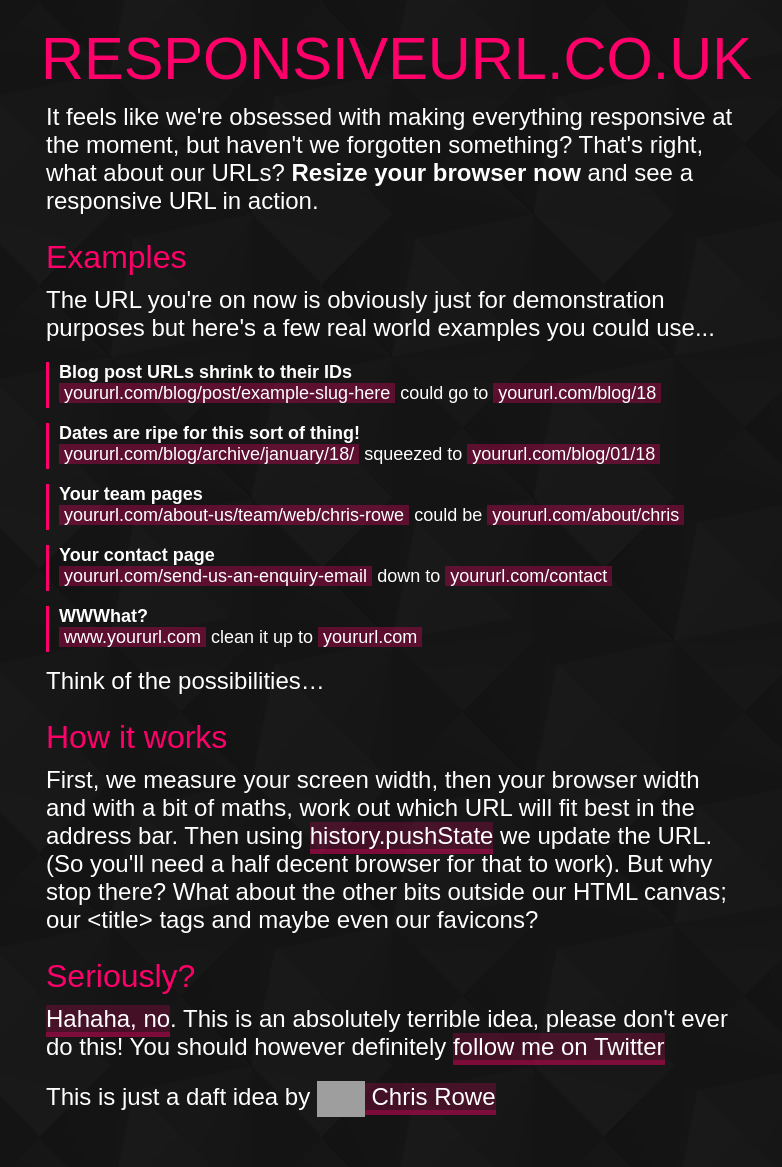
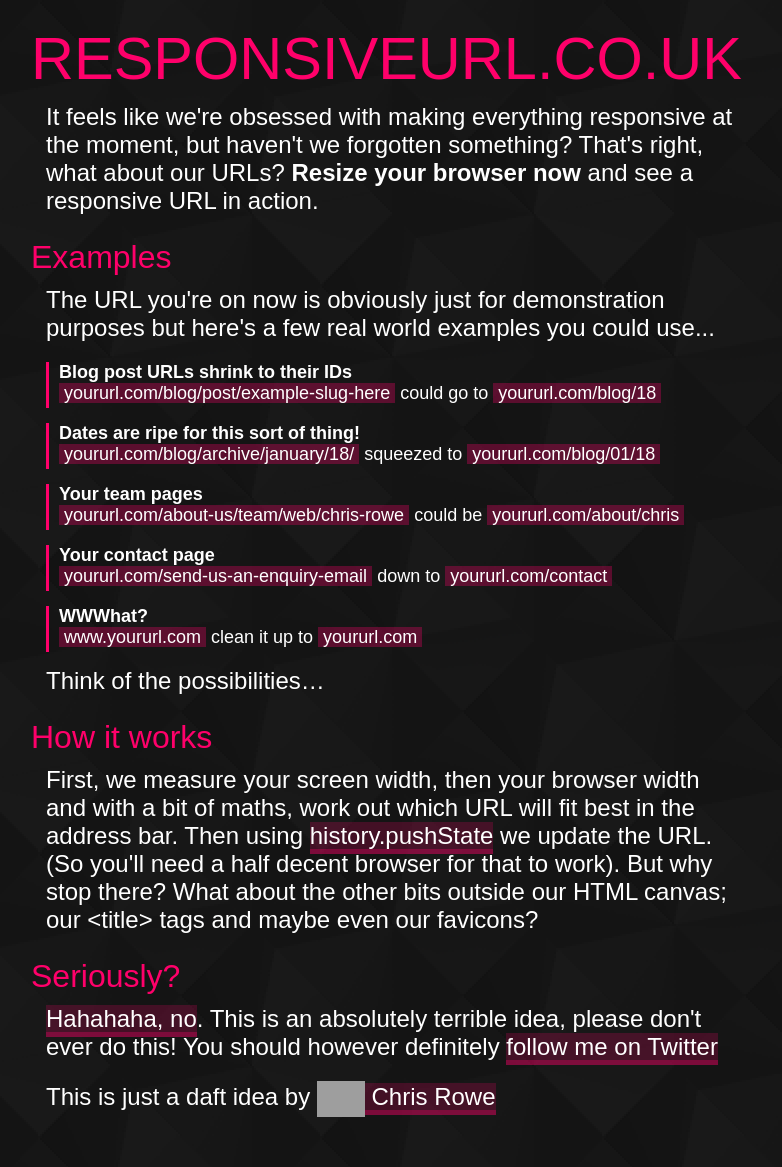
Before and after one commit to chrisrowe/responsiveurl, a PHP site: page / in a window 1280 px wide. Shown: the whole page, without its empty margins (244-1026 px from the left). Run offline with PHP 8.4, Linux system fonts and the light colour scheme; style sheets or scripts are compiled from the project's sources; some libraries are stand-ins or nearby versions; grey boxes are pictures that could not be loaded.

Commit message:
Styled up

```diff
--- a/public/index.html
+++ b/public/index.html
@@ -48,7 +48,7 @@
         <p>First, we measure your screen width, then your browser width and with a bit of maths, work out which URL will fit best in the address bar. Then using <a href="http://diveintohtml5.info/history.html">history.pushState</a> we update the URL. (<small>So you'll need a half decent browser for that to work</small>). But why stop there? What about the other bits outside our HTML canvas; our &lt;title&gt; tags and maybe even our favicons?</p>
 
         <h3>Seriously?</h3>
-        <p><a href="http://www.youtube.com/watch?v=2Z4m4lnjxkY" title="ಠ_ಠ">Hahaha, no</a>. This is an absolutely terrible idea, please don't ever do this! You should however definitely <a href="http://twitter.com/chrisrowe">follow me on Twitter</a></p>
+        <p><a href="http://www.youtube.com/watch?v=2Z4m4lnjxkY" title="ಠ_ಠ">Hahahaha, no</a>. This is an absolutely terrible idea, please don't ever do this! You should however definitely <a href="http://twitter.com/chrisrowe">follow me on Twitter</a></p>
         <p>This is just a daft idea by <a class="credit" href="http://chrisrowe.net"><img src="http://chrisrowe.net/static/images/avatar.jpg"> Chris Rowe</a></p>
 
         <!-- JS -->
--- a/public/static/scss/screen.scss
+++ b/public/static/scss/screen.scss
@@ -13,7 +13,7 @@ body {
     max-width:700px;
     padding:0 20px 3rem;
 
-    @media only screen and (max-width : 500px) {
+    @media only screen and (max-width : 700px) {
         font-size:1.8rem;
     }
 
@@ -22,7 +22,7 @@ body {
 p {
     margin-bottom:2rem;
 
-    @media only screen and (max-width : 500px) {
+    @media only screen and (max-width : 700px) {
         line-height:2.8rem;
     }
 }
@@ -33,12 +33,11 @@ h3 {
     color:#ff006a;
     font-family: "brandon-grotesque",sans-serif;
     font-size:3.2rem;
-    margin:2.4rem 0 1rem;
+    margin:2.4rem 0 1rem -15px;
 }
 
 h1 {
     font-size:6rem;
-    margin-left:-5px;
     text-transform:uppercase;
     width:85%;
 }
```
